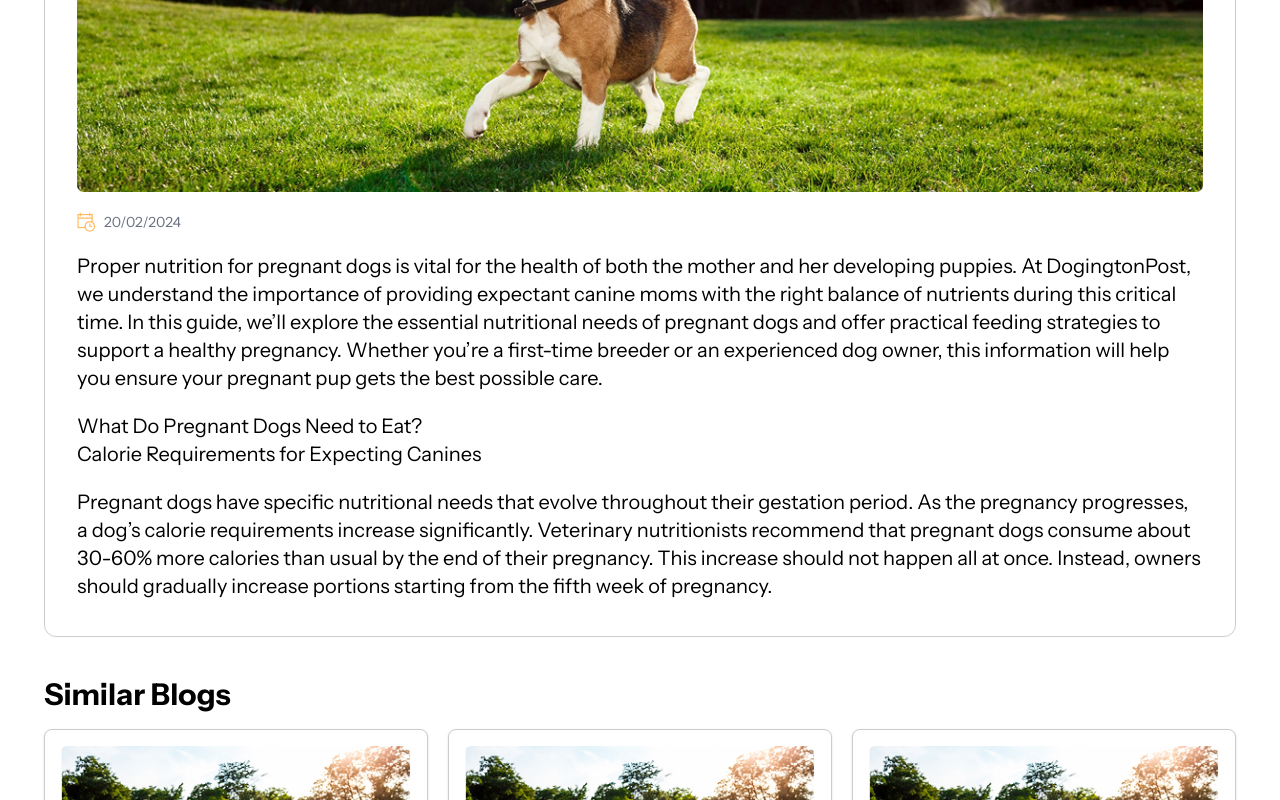
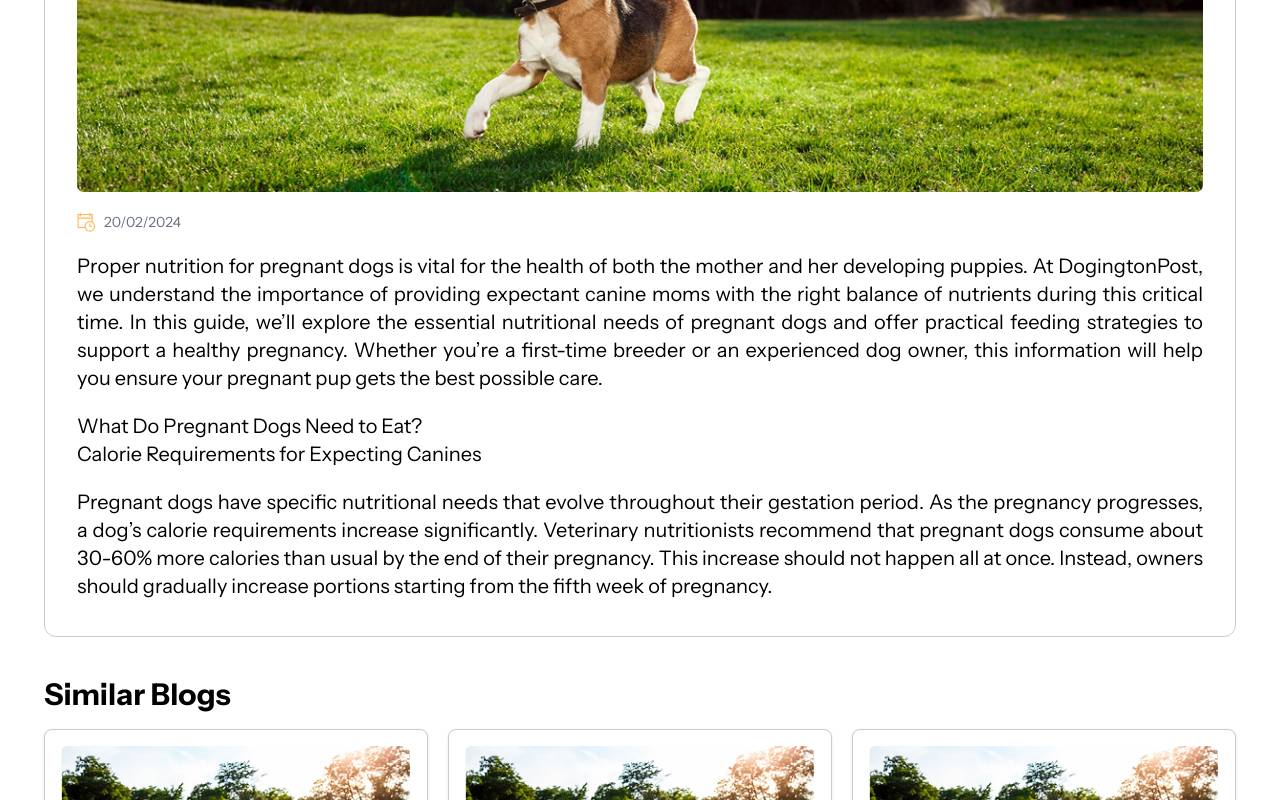
Before and after one commit to niraj6479/petmanagement, a React (Vite) app: page /blogdetail/1 in a window 1280 px wide. Shown: the part 482-1282 px from the top of the page. Built offline with nearby package versions, Linux system fonts and the light colour scheme.

Commit message:
text bugs fixed

```diff
--- a/src/component/BlogDetail.jsx
+++ b/src/component/BlogDetail.jsx
@@ -61,7 +61,7 @@ export default function BlogDetail() {
           20/02/2024
         </p>
 
-        <p className="font-normal text-xl text-black mt-5">
+        <p className="font-normal text-xl text-black mt-5 text-justify">
           Proper nutrition for pregnant dogs is vital for the health of both the
           mother and her developing puppies. At DogingtonPost, we understand the
           importance of providing expectant canine moms with the right balance
@@ -78,7 +78,7 @@ export default function BlogDetail() {
           Calorie Requirements for Expecting Canines
         </p>
 
-        <p className="font-normal text-xl text-black mt-5">
+        <p className="font-normal text-xl text-black mt-5 text-justify">
           Pregnant dogs have specific nutritional needs that evolve throughout
           their gestation period. As the pregnancy progresses, a dog’s calorie
           requirements increase significantly. Veterinary nutritionists
```
